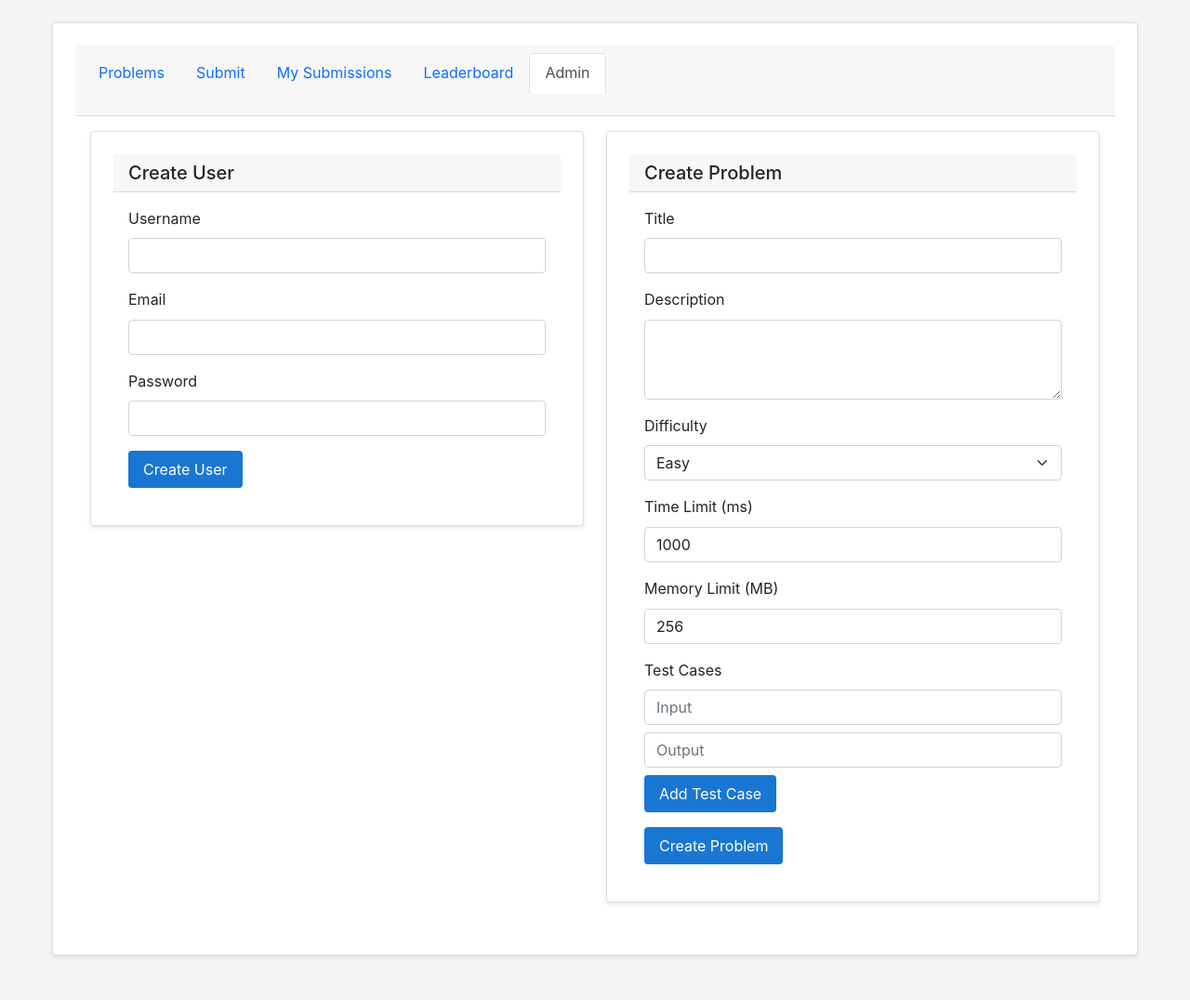
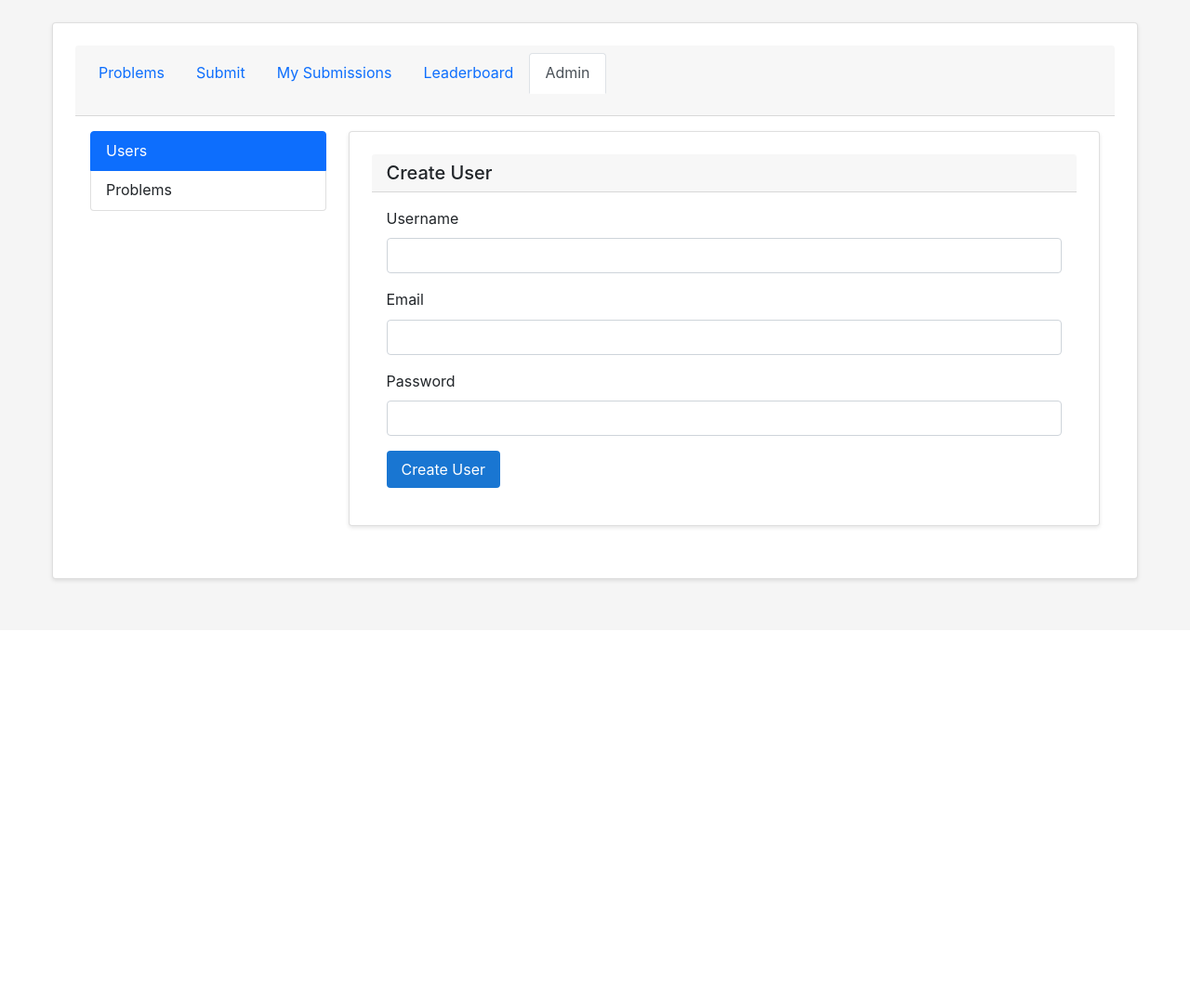
Before and after one commit to kashsuks/contest-management-system, a Flask app: page / in a window 1280 px wide, after a click on "Admin". Shown: the part 122-1198 px from the top of the page at 93% size. After the commit the page ends 750 px from the top, so only its background shows below. Run offline with Flask 3, Linux system fonts and the light colour scheme; a user stored in the database is signed in; data comes from the database, SQL or seed files in the repository; data that the repository does not hold is empty.

Commit message:
updated admin tab to be more readible

```diff
--- a/templates/index.html
+++ b/templates/index.html
@@ -245,8 +245,20 @@
                             <!-- Admin Panel -->
                             <div class="tab-pane fade" id="admin">
                                 <div class="row">
-                                    <div class="col-md-6">
-                                        <div class="card mb-3">
+                                    <!-- Admin Sidebar -->
+                                    <div class="col-md-3">
+                                        <div class="list-group">
+                                            <a href="#adminUsers" class="list-group-item list-group-item-action active" data-bs-toggle="list">Users</a>
+                                            <a href="#adminProblems" class="list-group-item list-group-item-action" data-bs-toggle="list">Problems</a>
+                                        </div>
+                                    </div>
+
+                                    <!-- Admin Content -->
+                                    <div class="col-md-9">
+                                        <div class="tab-content">
+                                            <!-- Users Section -->
+                                            <div class="tab-pane fade show active" id="adminUsers">
+                                                <div class="card">
                                                     <div class="card-header">
                                                         <h5 class="mb-0">Create User</h5>
                                                     </div>
@@ -269,7 +281,9 @@
                                                     </div>
                                                 </div>
                                             </div>
-                                    <div class="col-md-6">
+
+                                            <!-- Problems Section -->
+                                            <div class="tab-pane fade" id="adminProblems">
                                                 <div class="card">
                                                     <div class="card-header">
                                                         <h5 class="mb-0">Create Problem</h5>
@@ -312,6 +326,8 @@
                                                             </div>
                                                             <button type="submit" class="btn btn-primary">Create Problem</button>
                                                         </form>
+                                                    </div>
+                                                </div>
                                             </div>
                                         </div>
                                     </div>
```
Lines whose indentation alone changed are shown as unchanged.
